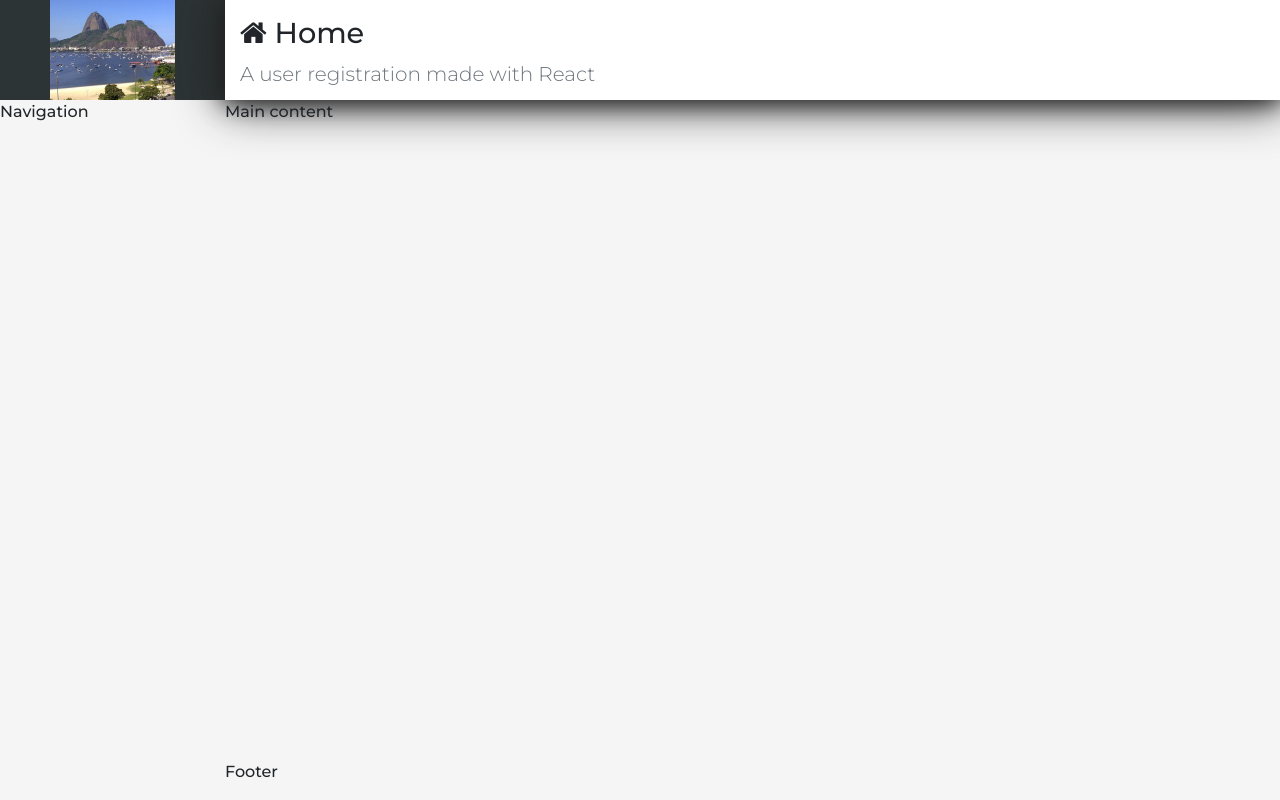
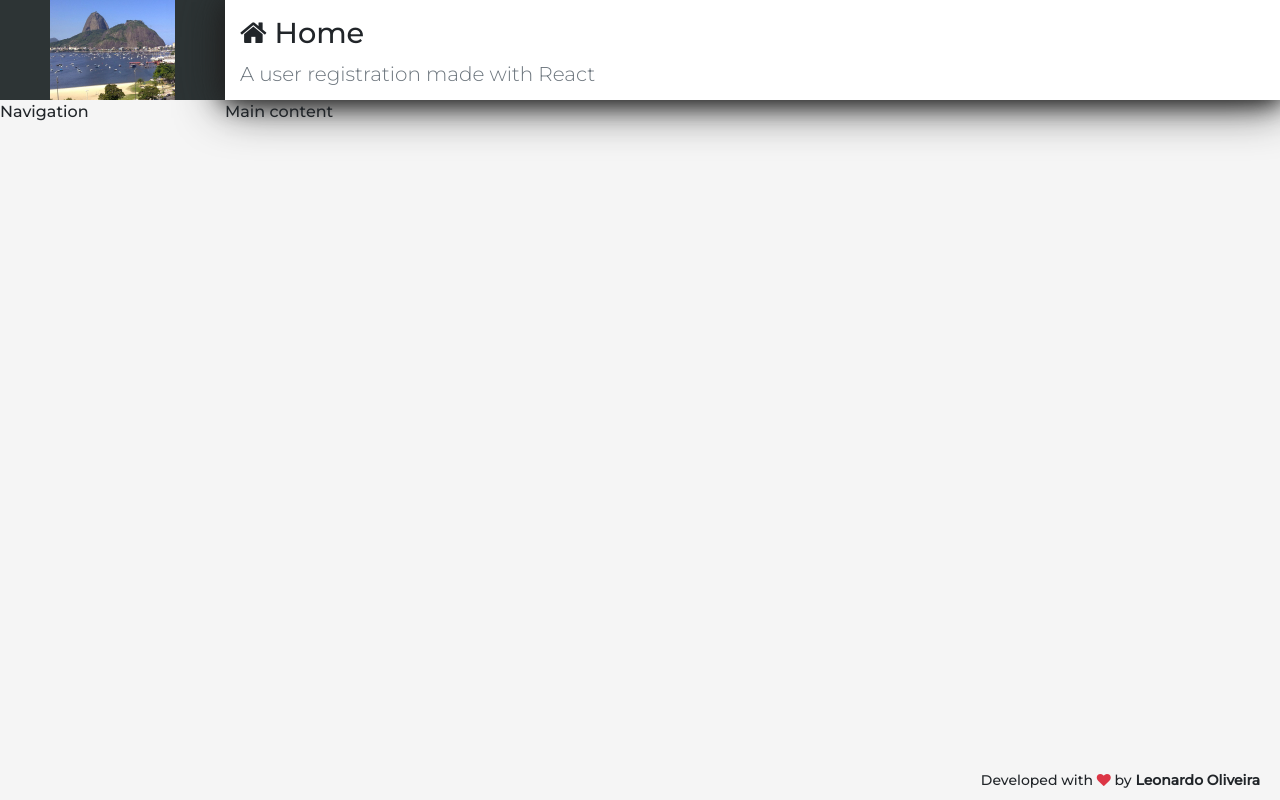
Before and after one commit to leo123nunes/crud-userRegistration-react, a React (Create React App) app in the folder frontend/: page / in a window 1280 px wide. Built offline with nearby package versions, Linux system fonts and the light colour scheme.

Commit message:
Making the footer

```diff
--- a/frontend/src/components/templates/Footer.css
+++ b/frontend/src/components/templates/Footer.css
@@ -0,0 +1,11 @@
+footer{
+    display: flex;
+    justify-content: flex-end;
+    align-items: center;
+    padding-right: 20px;
+}
+
+footer h1{
+    font-size: 14px;
+    margin: 0px;
+}
--- a/frontend/src/components/templates/Footer.jsx
+++ b/frontend/src/components/templates/Footer.jsx
@@ -3,5 +3,5 @@ import React from 'react'
 
 export default props =>
     <footer className="footer">
-        Footer
+        <h1>Developed with <i className="fa fa-heart text-danger"></i> by <strong>Leonardo Oliveira</strong></h1>
     </footer>
```
Also changed, not shown: 1 other file (tests, documents, lock files or other folders).
